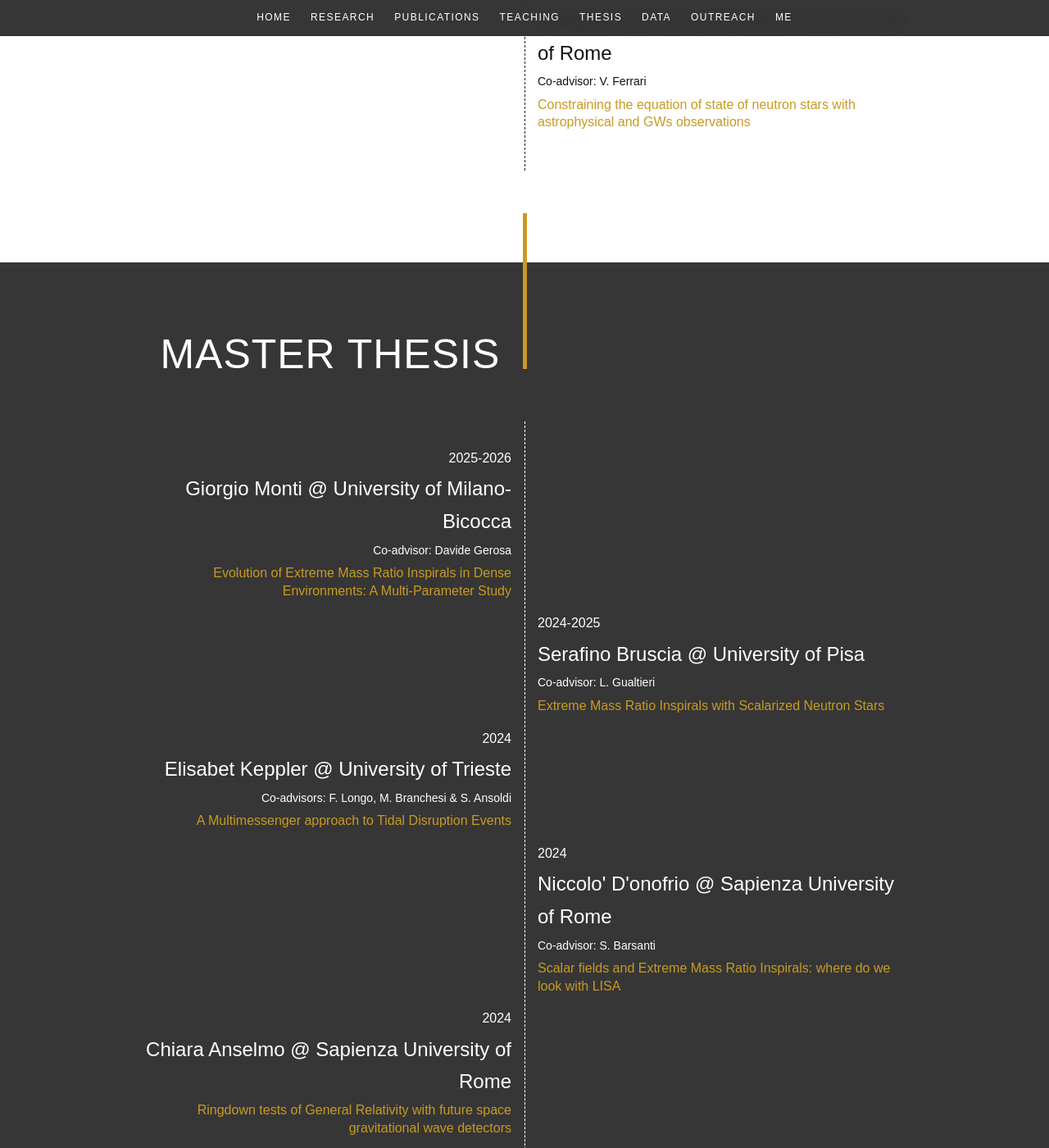
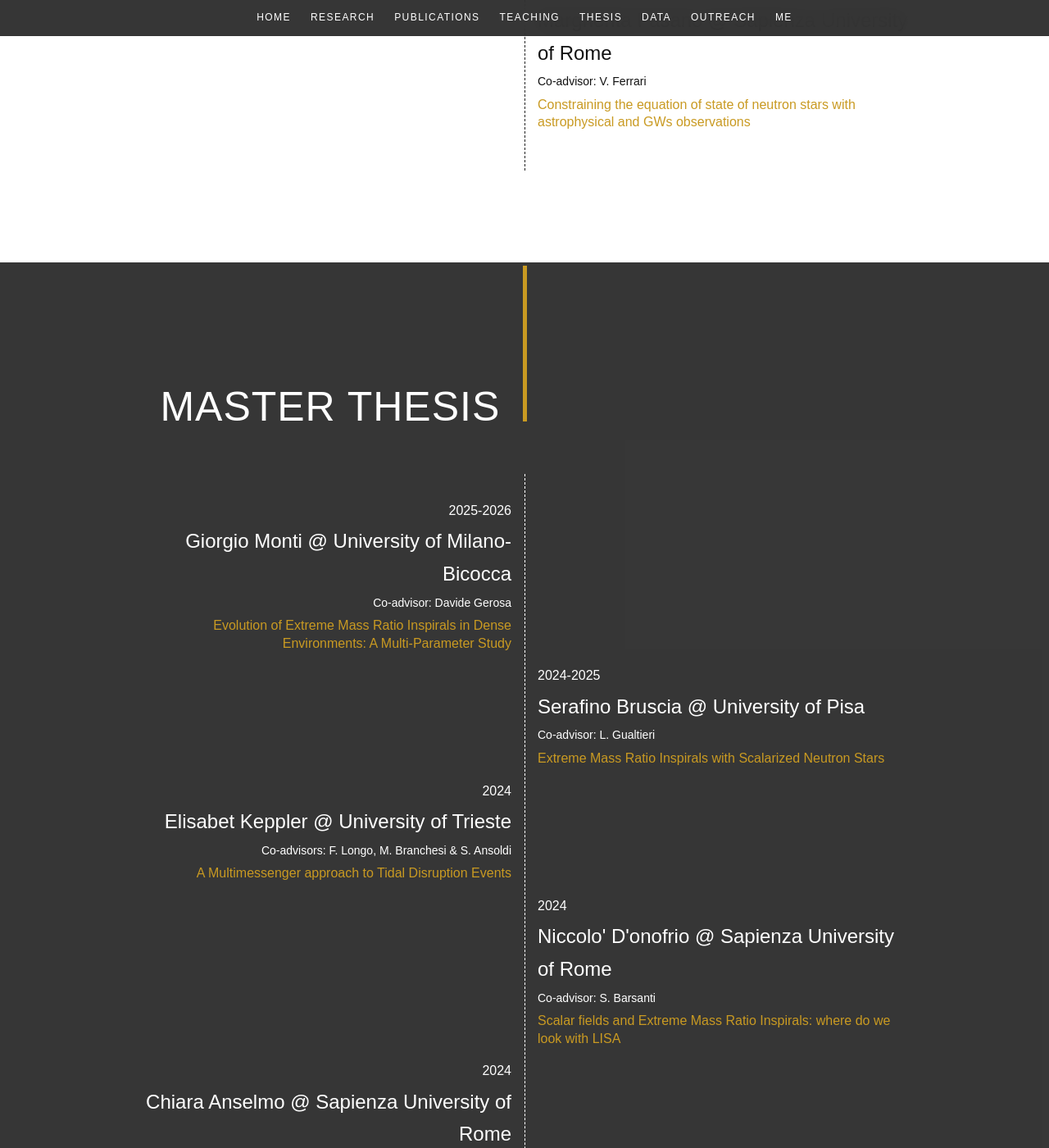
Before and after one commit to masellia/andreamaselli.github.io, a Jekyll site: the page built from pages/thesis.md, in a window 1280 px wide and 1400 px high, scrolled down 2004 px. Shown: the whole window at 82% size. Built offline with Jekyll 4.4.1, drawn with Linux system fonts in a browser that asks for light colours; some web fonts are replaced.

Commit message:
thesis page

```diff
--- a/assets/css/main.css
+++ b/assets/css/main.css
@@ -691,7 +691,7 @@ body {
 
 .master-thesis-section {
   background: rgba(44,44,44,0.95);
-  padding: 0;
+  padding: 4rem 0 4rem;
   margin-top: 5rem;
 }
 
```
